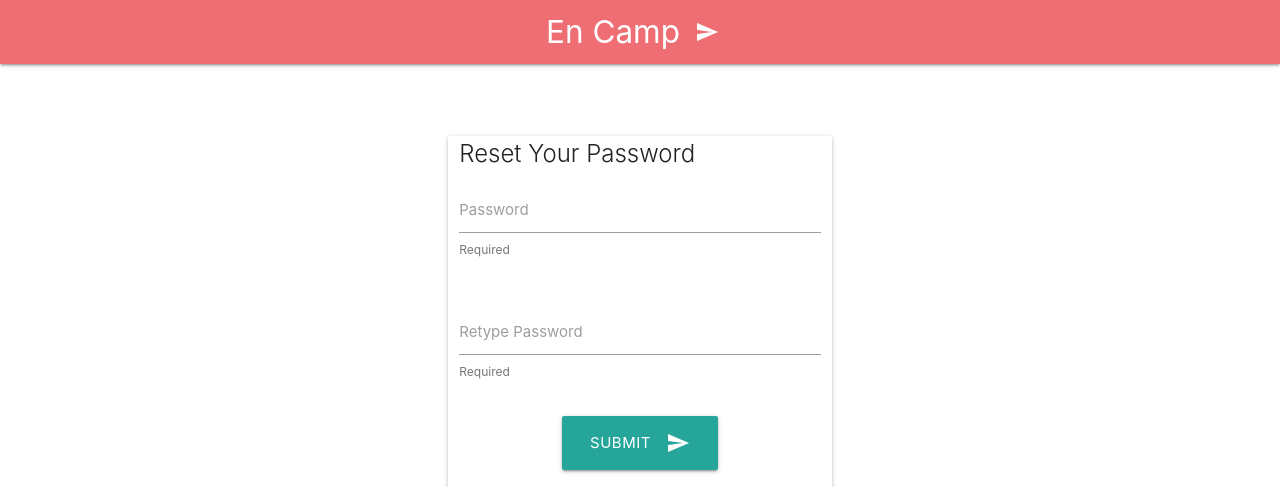
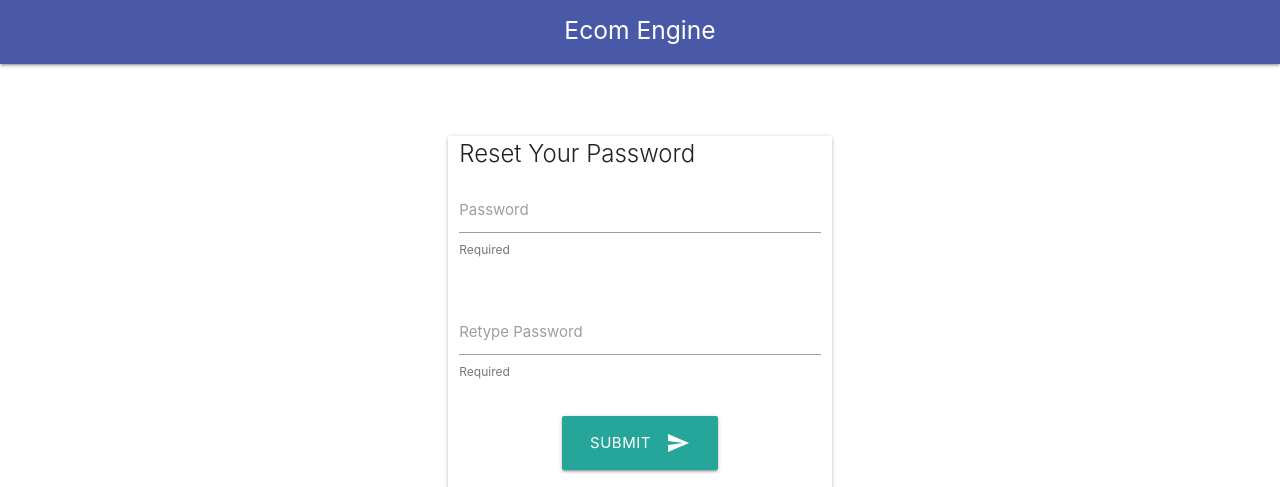
Before and after one commit to eSketchers/cookingappDemo, a Django app: page /accounts/reset-password-form/1/1/ in a window 1280 px wide. Shown: the top 487 px of the page. Run offline with Django 3.2, Linux system fonts and the light colour scheme.

Commit message:
Updated password forget flow.

```diff
--- a/core/serializers.py
+++ b/core/serializers.py
@@ -39,7 +39,7 @@
         model = CustomProduct
         fields = ('title','type','vendor','image','video','description',
                   'product_link','ali_express','actual_price',
-                  'selling_price','profit',)
+                  'selling_price','profit','created_at',)
 
 
 class KeywordSerializer(serializers.ModelSerializer):
--- a/templates/account/password_reset_form.html
+++ b/templates/account/password_reset_form.html
@@ -2,7 +2,7 @@
 <html lang="en">
 <head>
     <meta charset="UTF-8">
-    <title>En Camp - Password Reset</title>
+    <title>Ecom Engine - Password Reset</title>
     <script src="https://ajax.googleapis.com/ajax/libs/jquery/3.3.1/jquery.min.js"></script>
     <!-- Compiled and minified CSS -->
     <link rel="stylesheet" href="https://cdnjs.cloudflare.com/ajax/libs/materialize/1.0.0-beta/css/materialize.min.css">
@@ -12,8 +12,8 @@
 </head>
 <body>
     <nav>
-        <div class="nav-wrapper">
-          <a href="#"  class="brand-logo center"><i class="material-icons right">send</i>En Camp</a>
+        <div class="nav-wrapper" style="padding: 1px;background-color: #4959a7 !important;border-color: #4959a7;">
+            <h5 style="text-align: center;"><a href="http://dropshipdynamo.com">Ecom Engine</a> </h5>
         </div>
     </nav>
     <div class="row" style="margin: 5%;">
@@ -47,13 +47,13 @@
         <div style="display: none;" id="errorMessage" class="col l4 s12 card red darken-1">
             <div class="card-content white-text">
                 <span class="card-title">Failed!!!</span>
-                <p>We were unable to reset your password because this link has expired. Please request Password Reset again and we'll send you an email.</p>
+                <p>We were unable to reset your password because this link has expired. Please request <a style="text-decoration: none;color: #34ecec;" href="http://dropshipdynamo.com/user/reset-password"> Password Reset again </a>  and we'll send you an email.</p>
             </div>
         </div>
         <div style="display: none;" id="successMessage" class="col l4 s12 card green darken-1">
             <div class="card-content white-text">
                 <span class="card-title">Password Reset Successful</span>
-                <p>Your password has been successfully reset. You can now login to En Camp and enjoy our wonderful services.</p>
+                <p>Your password has been successfully reset. You can now <a style="text-decoration: none;color: rgba(20, 15, 169, 0.91);font-weight: bold;" href="http://dropshipdynamo.com/user/login"> login </a> to Ecom Engine and enjoy our wonderful services.</p>
             </div>
         </div>
     </div>
```
Also changed, not shown: accounts/forms.py (+8 -20 lines).
